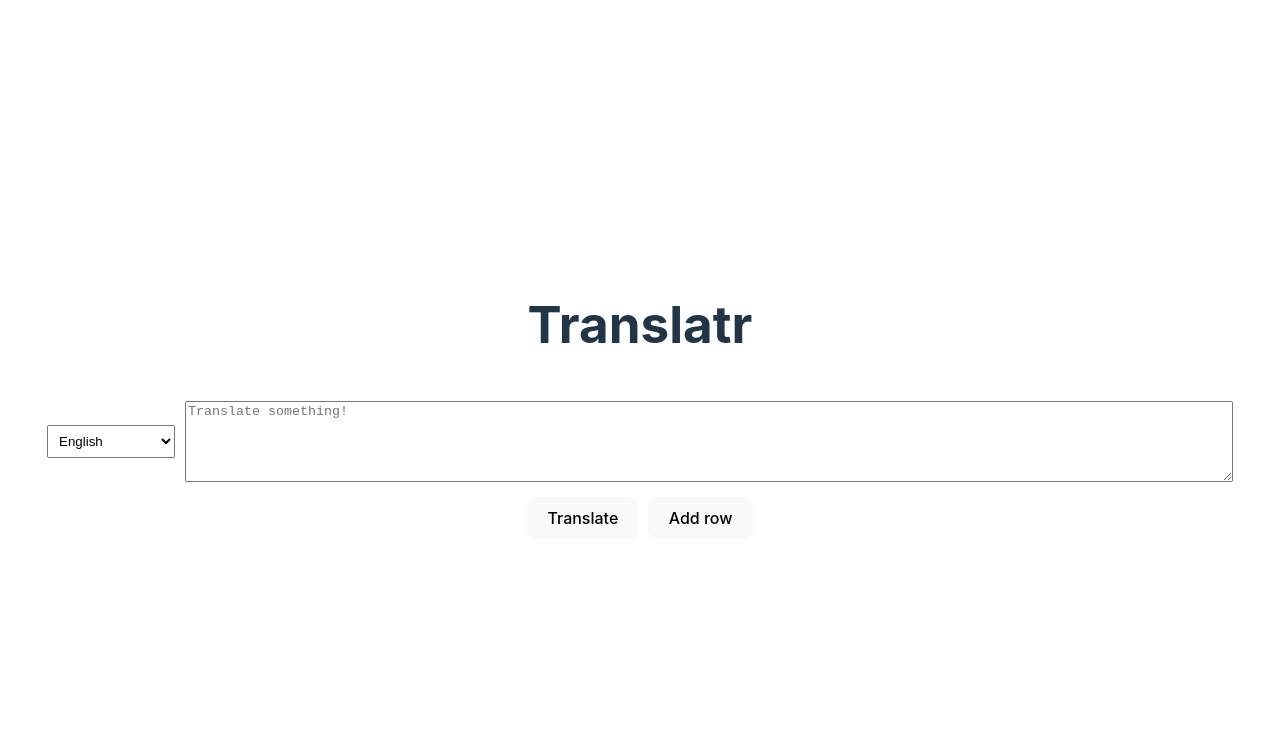
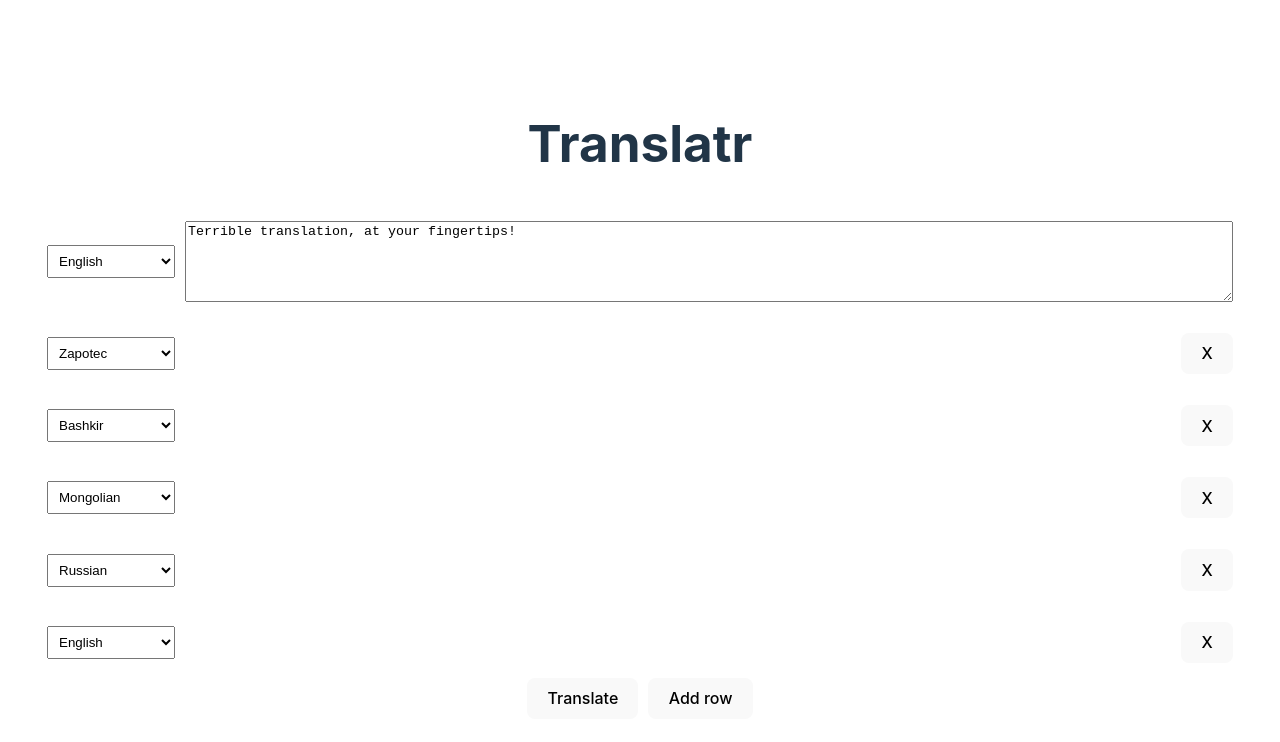
Before and after one commit to MoonShoesPatty/translatr, a React (Vite) app: page / in a window 1280 px wide. Shown: the top 742 px of the page. Built offline with nearby package versions, Linux system fonts and the light colour scheme.

Commit message:
Auto translate, row removal

```diff
--- a/src/App.css
+++ b/src/App.css
@@ -21,7 +21,6 @@
 }
 
 .textInput {
-  margin-left: 10px;
   width: 100%;
 }
 
--- a/src/App.tsx
+++ b/src/App.tsx
@@ -1,14 +1,19 @@
 import './App.css';
 import LanguageRow from './components/languageRow/languageRow.component';
-import { ChangeEvent, MouseEvent, useState } from 'react';
+import { ChangeEvent, MouseEvent, useEffect, useState } from 'react';
 import { v4 as uuidv4 } from 'uuid';
 import { Row } from './models';
 import LangDropdown from './components/langDropdown/langDropdown.component';
+import { getRandomLang } from './services/language.service'
 
 function App() {
-  const [rows, setRows] = useState([] as Row[]);
-  const [initialLang, setInitialLang] = useState('en');
-  const [inputText, setInputText] = useState('');
+  const [rows, setRows] = useState(ROWS_DEFAULT);
+  const [inputLang, setInputLang] = useState('en');
+  const [inputText, setInputText] = useState('Terrible translation, at your fingertips!');
+
+  useEffect(() => {
+    doTranslation();
+  }, rows);
 
   const handleClick = (e: MouseEvent<HTMLButtonElement>) => {
     e.preventDefault();
@@ -26,20 +31,30 @@ function App() {
   }
 
   const addRow = () => {
-    const newRow = new RowClass();
-    setRows([...rows, newRow]);
+    // Put the new row in the second last spot to keep whatever
+    // destination language the user has picked intact
+    const newRows = [
+      ...rows.slice(0, rows.length - 1),
+      new RowClass(getRandomLang()),
+      rows[rows.length - 1]
+    ];
+    setRows(newRows);
   }
 
   const buildRows = () => {
     return rows.map((row) => {
       return (
-        <LanguageRow key={row.id} row={row} />
+        <LanguageRow
+          key={row.id}
+          row={row}
+          handleRemove={handleRowRemove}
+          updateCallback={doTranslation} />
       );
     })
   }
 
   const doTranslation = async (): Promise<string> => {
-    let sourceLang = initialLang;
+    let sourceLang = inputLang;
     let queryText = inputText;
     for (let i = 0; i < rows.length; i++) {
       const destLang = rows[i].language;
@@ -63,19 +78,28 @@ function App() {
     setInputText((e.target as HTMLTextAreaElement).value)
   }
 
+  const handleRowRemove = (id: string) => {
+    const newRows = rows.filter(row => {
+      return row.id != id;
+    });
+
+    setRows(newRows);
+  }
 
   return (
     <>
       <h1>Translatr</h1>
 
       <div className='translateRow'>
-        <LangDropdown setLanguage={(lang: string) => { setInitialLang(lang) }} />
+        <LangDropdown setLanguage={(lang: string) => { setInputLang(lang) }} />
         <textarea
           className='textInput'
           name="textIn"
           rows={5}
           placeholder='Translate something!'
           onChange={handleQueryChange}
+          value={inputText}
+          onBlur={doTranslation}
         ></textarea>
       </div>
 
@@ -97,9 +121,20 @@ function App() {
 
 export default App;
 
-
 class RowClass implements Row {
   public id = uuidv4();
   public language: string = 'en';
   public text: string = '';
+
+  constructor(defaultLang?: string) {
+    this.language = defaultLang || 'en';
+  }
 }
+
+const ROWS_DEFAULT: Row[] = [
+  new RowClass(getRandomLang()),
+  new RowClass(getRandomLang()),
+  new RowClass(getRandomLang()),
+  new RowClass(getRandomLang()),
+  new RowClass()
+];
--- a/src/components/langDropdown/langDropdown.component.css
+++ b/src/components/langDropdown/langDropdown.component.css
@@ -1,3 +1,4 @@
 select {
     padding: 7px;
+    margin-right: 10px;
 }
--- a/src/components/langDropdown/langDropdown.component.tsx
+++ b/src/components/langDropdown/langDropdown.component.tsx
@@ -1,13 +1,14 @@
 
 import './langDropdown.component.css';
 import { ChangeEvent } from 'react';
-import languages from './languages.json';
+import languages from '../../assets/languages.json';
 
 interface Props {
-  setLanguage: (lang:string) => void
+  setLanguage: (lang: string) => void;
+  defaultLanguage?: string;
 }
 
-function LangDropdown({setLanguage}: Props) {
+function LangDropdown({ setLanguage, defaultLanguage = 'en' }: Props) {
   const buildRows = () => {
     return languages.map((lang) => {
       return (<option key={lang.code} value={lang.code}>{lang.label}</option>)
@@ -21,7 +22,7 @@ function LangDropdown({setLanguage}: Props) {
 
   return (
     <>
-      <select name="languageInput" onChange={handleChange} defaultValue='en'>
+      <select name="languageInput" onChange={handleChange} defaultValue={defaultLanguage}>
         {buildRows()}
       </select>
     </>
--- a/src/components/languageRow/languageRow.component.tsx
+++ b/src/components/languageRow/languageRow.component.tsx
@@ -1,22 +1,58 @@
 import './languageRow.component.css'
 import LangDropdown from "../langDropdown/langDropdown.component";
 import { Row } from '../../models';
+import { MouseEvent } from 'react';
 
 interface Props {
-  row: Row
+  row: Row;
+  handleRemove: (id: string) => void;
+  updateCallback: () => void;
 }
 
-function LanguageRow({ row }: Props) {
+interface ActionButton {
+  action: string;
+  label: string;
+  tooltip?: string;
+}
+
+function LanguageRow({ row, handleRemove, updateCallback }: Props) {
   const handleLanguageUpdate = (lang: string) => {
     row.language = lang;
+    updateCallback();
+  }
+
+  const buildButtons = () => {
+    const buttons: ActionButton[] = [
+      { label: 'X', action: 'remove', tooltip: 'Remove row' }
+    ];
+    return buttons.map((actionButton) => {
+      return (<button value={actionButton.action} title={actionButton.tooltip} onClick={handleActionButtonClick}>
+        {actionButton.label}
+      </button>);
+    });
+  }
+
+  const handleActionButtonClick = (e: MouseEvent<HTMLButtonElement>) => {
+    e.preventDefault();
+    switch ((e.target as HTMLButtonElement).value) {
+      case 'remove':
+        handleRemove(row.id);
+        break;
+      default:
+        console.error('Oops! No action there, chief');
+        break;
+    }
   }
 
   return (
     <div className='rowContainer'>
-      <LangDropdown setLanguage={handleLanguageUpdate} />
+      <LangDropdown setLanguage={handleLanguageUpdate} defaultLanguage={row.language} />
       <p className='textContainer'>
         {row.text}
       </p>
+      <div className="actions">
+        {buildButtons()}
+      </div>
     </div>
   )
 }
--- /dev/null
+++ b/src/services/language.service.ts
@@ -0,0 +1,7 @@
+import languages from '../assets/languages.json';
+
+export const getRandomLang = () => {
+    const index = Math.floor(Math.random() * languages.length);
+    return languages[index].code;
+
+}
```
Also changed, not shown: src/assets/languages.json (renamed from src/components/langDropdown/languages.json).
